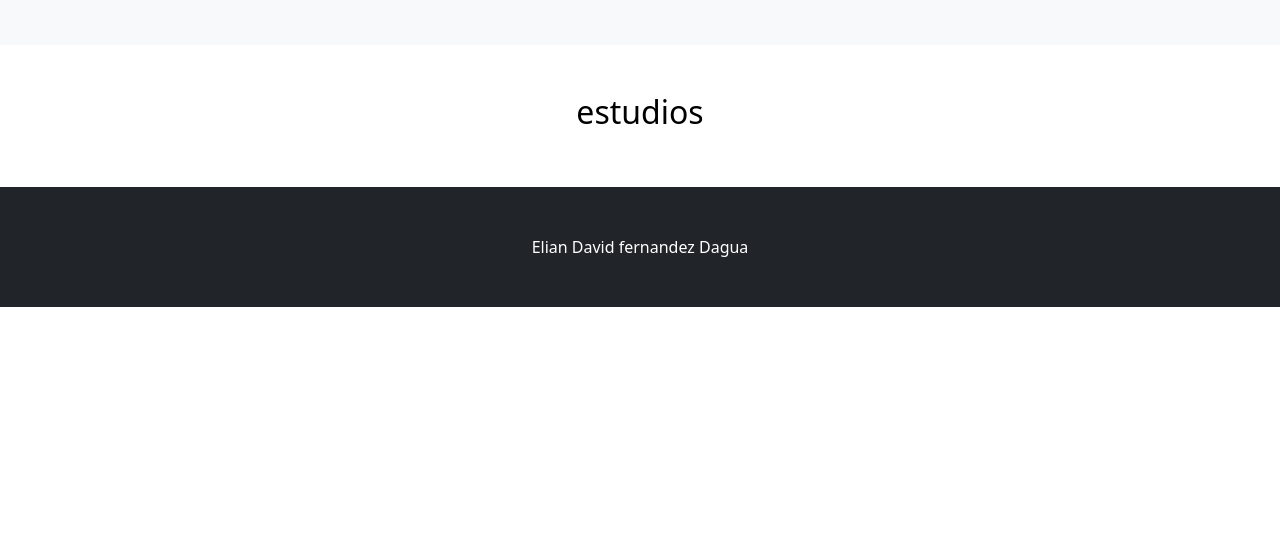
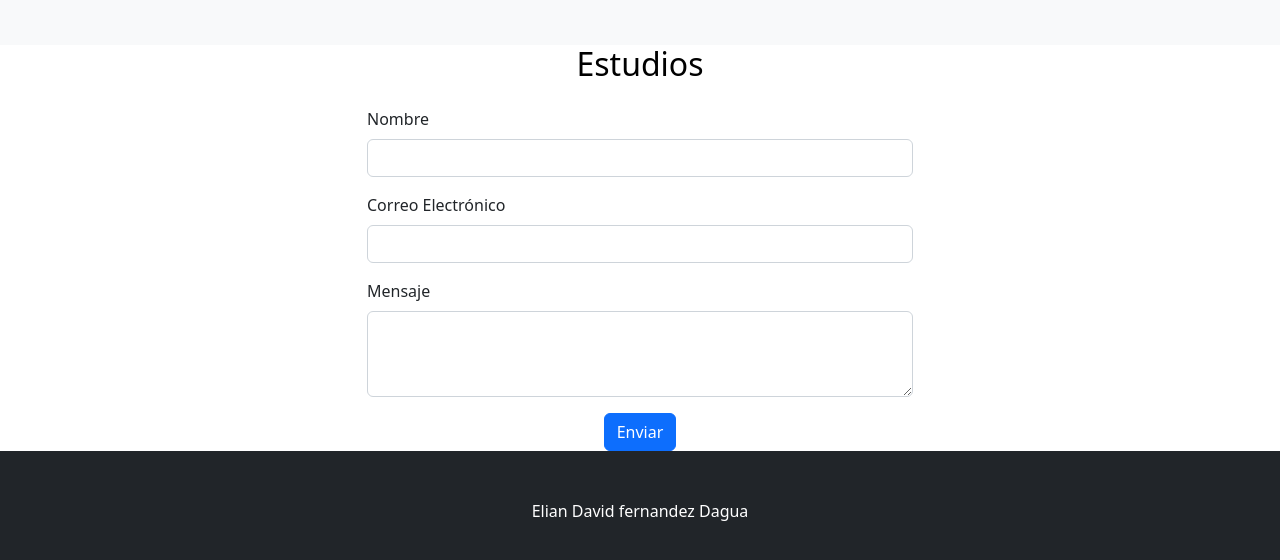
Before and after one commit to david578/portafolio, a plain HTML site: page index.html in a window 1280 px wide. Shown: the part 1456-2016 px from the top of the page. Before the commit the page ends 1763 px from the top, so only its background shows below. Drawn offline with nearby package versions, Linux system fonts and the light colour scheme.

Commit message:
cambio index

```diff
--- a/index.html
+++ b/index.html
@@ -22,6 +22,7 @@
                     <li class="nav-item"><a class="nav-link" href="#about">Sobre Mí</a></li>
                     <li class="nav-item"><a class="nav-link" href="#projects">Proyectos</a></li>
                     <li class="nav-item"><a class="nav-link" href="#estudios">estudios</a></li>
+                    <li class="nav-item"><a class="nav-link" href="#contactame">contactame</a></li>
                 </ul>
             </div>
         </div>
@@ -87,7 +88,7 @@
                 </div>
                 <div class="col-md-4">
                     <div class="card mb-4">
-                        <img src="https://logospng.org/wp-content/uploads/java.png" style="height: 215px;"class="card-img-top" alt="Proyecto 3">
+                        <a href="https://www.java.com/es/"><img src="https://logospng.org/wp-content/uploads/java.png" style="height: 215px;"class="card-img-top" alt="Proyecto 3"></a>
                         <div class="card-body">
                             <!-- <h5 class="card-title">Proyecto 3</h5>
                             <p class="card-text">Descripción breve del proyecto 3.</p> -->
@@ -98,12 +99,17 @@
             </div>
         </div>
     </section>
+<section id="estudios">
 
-    <!-- estudio seccion -->
-    <section id="estudios" class="py-5">
+
+</section>
+   <!-- Sección de estudios -->
+<section id="contactame class="py-5">
     <div class="container">
-            <h2 class="text-center">estudios</h2>
-            <!-- <form>
+        <h2 class="text-center mb-4">Estudios</h2>
+        <div class="row justify-content-center">
+            <div class="col-md-6">
+                <form>
                     <div class="mb-3">
                         <label for="name" class="form-label">Nombre</label>
                         <input type="text" class="form-control" id="name" required>
@@ -116,9 +122,13 @@
                         <label for="message" class="form-label">Mensaje</label>
                         <textarea class="form-control" id="message" rows="3" required></textarea>
                     </div>
+                    <div class="text-center">
                         <button type="submit" class="btn btn-primary">Enviar</button>
+                    </div>
                 </form>
-        </div> -->
+            </div>
+        </div>
+    </div>
 </section>
 
     <!-- Footer -->
```
Lines whose indentation alone changed are shown as unchanged.
